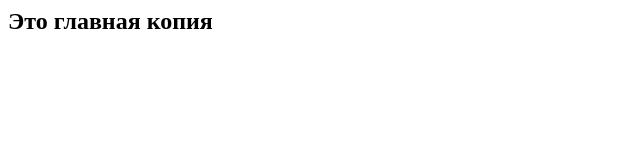
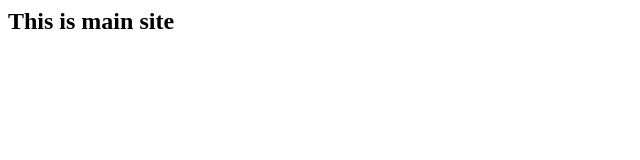
Before and after one commit to org-myhomor/t_sports, a plain HTML site: page index.html in a window 1280 px wide. Shown: the whole page, without its empty margins (0-640 px from the left). Drawn offline with Linux system fonts and the light colour scheme.

Commit message:
ch-index

```diff
--- a/index.html
+++ b/index.html
@@ -1 +1 @@
-<h2>Это главная копия</h2>
+<h2>This is main site</h2>
```
